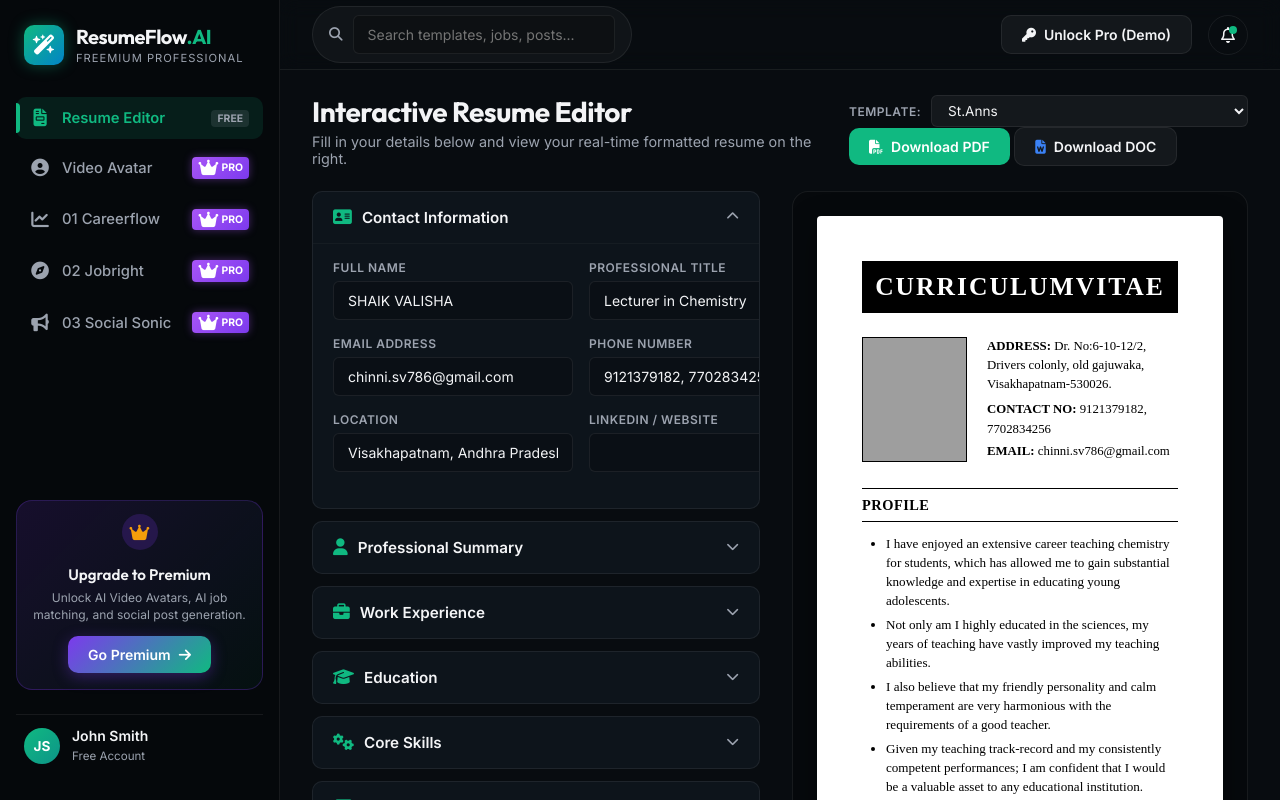
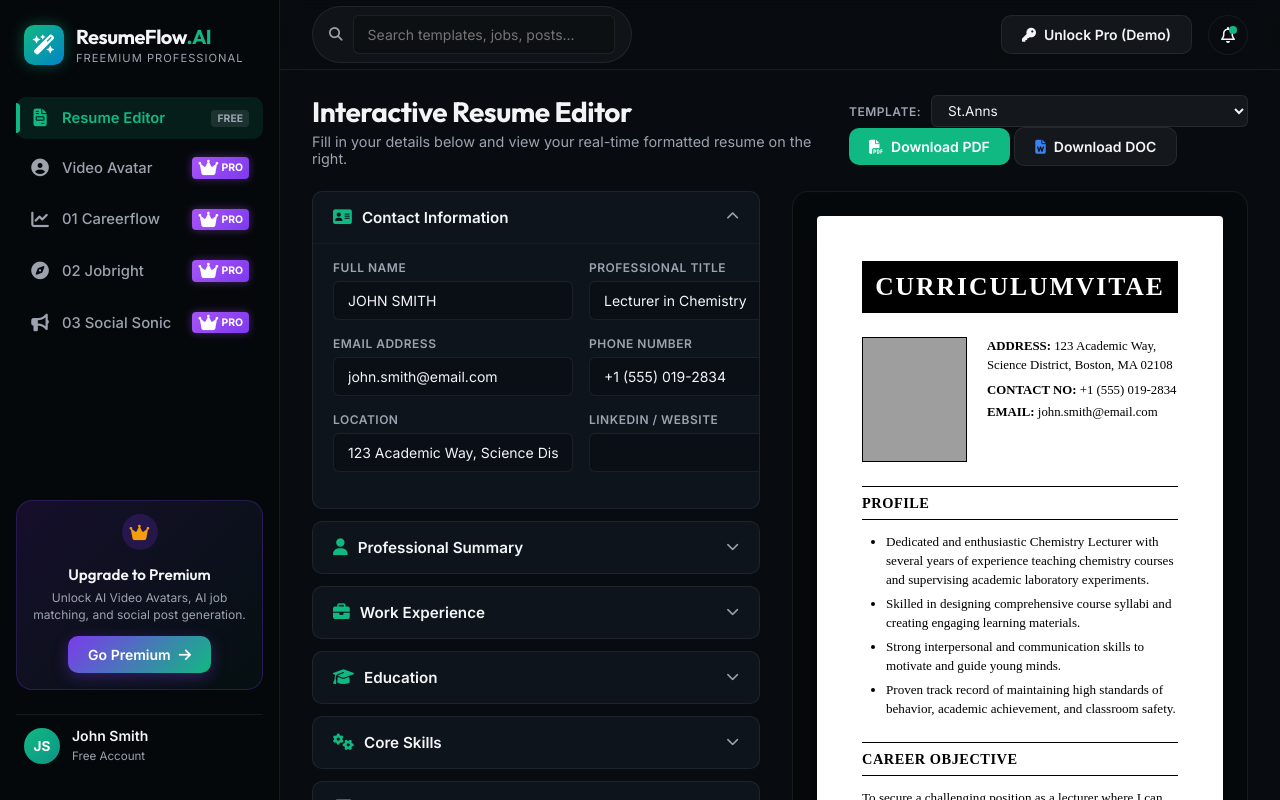
Before and after one commit to mohanse007/resumeflow-ai, a website built with Vite: page index.html in a window 1280 px wide. Built offline with nearby package versions, Linux system fonts and the light colour scheme; grey boxes are pictures that could not be loaded.

Commit message:
security: replace private resume details with generic mock details

```diff
--- a/app.js
+++ b/app.js
@@ -12,94 +12,76 @@ const state = {
   localServerUrl: 'http://localhost:5000/tts',
   activeTab: 'builder-tab',
   resume: {
-    fullName: "SHAIK VALISHA",
+    fullName: "JOHN SMITH",
     title: "Lecturer in Chemistry",
-    email: "chinni.sv786@gmail.com",
-    phone: "9121379182, 7702834256",
-    location: "Dr. No:6-10-12/2, Drivers colonly, old gajuwaka, Visakhapatnam-530026.",
+    email: "john.smith@email.com",
+    phone: "+1 (555) 019-2834",
+    location: "123 Academic Way, Science District, Boston, MA 02108",
     website: "",
-    summary: "I have enjoyed an extensive career teaching chemistry for students, which has allowed me to gain substantial knowledge and expertise in educating young adolescents.\nNot only am I highly educated in the sciences, my years of teaching have vastly improved my teaching abilities.\nI also believe that my friendly personality and calm temperament are very harmonious with the requirements of a good teacher.\nGiven my teaching track-record and my consistently competent performances; I am confident that I would be a valuable asset to any educational institution.",
-    skills: ["Excellent interpersonal skills.", "Strong analytical and logical skills.", "Ability to maintain high standards of achievement, behaviour, discipline and punctuality amongst students.", "Ability in clarifying the doubts."],
+    summary: "Dedicated and enthusiastic Chemistry Lecturer with several years of experience teaching chemistry courses and supervising academic laboratory experiments.\nSkilled in designing comprehensive course syllabi and creating engaging learning materials.\nStrong interpersonal and communication skills to motivate and guide young minds.\nProven track record of maintaining high standards of behavior, academic achievement, and classroom safety.",
+    skills: ["Excellent interpersonal skills.", "Strong analytical and logical thinking.", "Classroom management & student engagement.", "Lab safety protocols & instruction."],
     experience: [
       {
-        company: "St. Ann's college, Visakhapatnam",
-        title: "Junior Lecturer and Degree Lecturer",
-        dates: "2019 - Present",
-        location: "Visakhapatnam",
+        company: "Boston Science College",
+        title: "Lecturer in Chemistry",
+        dates: "2020 - Present",
+        location: "Boston, MA",
         bullets: [
-          "Working as Junior Lecturer and Degree Lecturer in St. Ann's college, Visakhapatnam from 2019 onwards.",
-          "Provided appropriate instruction for students and assessed their learning.",
-          "Conducted chemistry labs with specially designed student experiments and investigations.",
-          "Evaluated and graded student’s chemistry laboratory performance.",
-          "Developed chemistry curriculum and facilitated learning through effective lesson implementation.",
-          "Organizing Field trips, Projects, ICT classes and Internship programmes for evaluating the students."
+          "Delivering organic and general chemistry lectures to undergraduate students.",
+          "Supervising and instructing students during laboratory investigations.",
+          "Evaluating and grading student chemistry reports and lab performances.",
+          "Developing chemistry curriculum and designing experimental projects."
         ]
       },
       {
-        company: "Visakha Defence Academy, Visakhapatnam",
-        title: "Junior Lecturer and Degree Lecturer",
-        dates: "2016 - 2017",
-        location: "Visakhapatnam",
+        company: "Elite High Academy",
+        title: "Chemistry Instructor",
+        dates: "2017 - 2020",
+        location: "Boston, MA",
         bullets: [
-          "Worked as Junior Lecturer and Degree Lecturer in Visakha Defence Academy, Visakhapatnam from 2016-2017."
+          "Taught advanced chemistry classes and prepared students for college entrance examinations."
         ]
       }
     ],
     education: [
       {
-        school: "Chaitanya Women's College For PG, Gajuwaka, Visakhapatnam",
-        degree: "M.SC",
-        discipline: "Organic Chemistry",
-        board: "Andhra University",
-        dates: "2016",
-        gpa: "80%"
+        school: "State University of Massachusetts",
+        degree: "M.Sc.",
+        discipline: "Chemistry",
+        board: "University Board",
+        dates: "2017",
+        gpa: "85%"
       },
       {
-        school: "St. Ann's Degree College for Women, Malkapuram, Visakhapatnam",
-        degree: "B.SC",
+        school: "Boston Degree College",
+        degree: "B.Sc.",
         discipline: "Chemistry",
-        board: "Andhra University",
-        dates: "2014",
-        gpa: "83%"
-      },
-      {
-        school: "St. Ann's Junior College for Women, Malkapuram, Visakhapatnam",
-        degree: "Intermediate",
-        discipline: "MPC",
-        board: "B.I. E",
-        dates: "2011",
-        gpa: "82%"
-      },
-      {
-        school: "Mohan Secondary School, Gajuwaka",
-        degree: "SSC",
-        discipline: "",
-        board: "B.S. E",
-        dates: "2009",
-        gpa: "84%"
+        board: "College Board",
+        dates: "2015",
+        gpa: "88%"
       }
     ],
     projects: [],
 
     // Custom Traditional CV fields
     photoUrl: "",
-    careerObjective: "To get a challenging position of lecturer in which I can utilize my experience and make the bright carrier of students.",
-    otherQualification: "PURSUING B.ED",
-    workshopsAttended: "Attended National seminar on \"Chemical speciation in Biology and Marine Environment-CSBME-2019\" on 29th and 30th of September at ANDHRA UNIVERSITY, Visakhapatnam District.\nAttended National level Webinar on \"TOTAL SYNTHESIS OF NATURAL PRODUCTS USING CHIRAL POOL COMPOUNDS\" on 19/7/2020 at Andhra Loyola college(A), Vijayawada District.\nAttended National level Webinar on \"CHEMDRAW IN CHEMISTRY TEACHING AND RESEARCH\" on 28/8/2020 at Government Degree College, East Godavari District.\nAttended National level Webinar on \"FREE ONLINE TOOLS USEFUL FOR EFFECTIVE CHEMISTRY LECTURING\" on 9/7/2020 at St. Vincent De Paul College, Eluru.\nAttended 2 days workshop on \"OUTCOME BASED EDUCATION ON IMPORTANCE OF ACCREDITATION TO ENHANCE THE QUALITY IN TECHNICAL EDUCATION\" on 25th and 26th March,2021 at GITAM UNIVERSITY, Visakhapatnam.",
-    workshopsOrganized: "Conducted National level Webinar on \"ANALYTICAL METHODS IN CHEMISTRY\" on 23/7/2021 for UG students at St. Ann's College, Visakhapatnam.",
-    paperPublications: "No paper publications",
-    awards: "No Awards and Recognition",
-    fatherName: "SHAIK DURGA PRASAD",
-    dob: "04/04/1995",
-    sex: "FEMALE",
-    maritalStatus: "UNMARRIED",
-    languages: "TELUGU & ENGLISH",
-    nationality: "MUSLIM",
-    hobbies: "LEARNING SUBJECT, PLAYING PUZZLES.",
-    aadhaar: "618396631471",
-    declaration: "I, solemnly declare that all the above information is correct to the best of myknowledgeandbelief.",
-    place: "VISAKHAPATNAM",
-    signature: "S.k. Valisha"
+    careerObjective: "To secure a challenging position as a lecturer where I can utilize my academic background and teaching skills to make a positive impact on student outcomes.",
+    otherQualification: "CERTIFIED SCIENCE INSTRUCTOR",
+    workshopsAttended: "Attended National Seminar on Chemical Education and Pedagogy in 2023.\nAttended Workshop on Modern Laboratory safety practices in 2021.\nAttended Webinar on Active Learning in College Science in 2020.",
+    workshopsOrganized: "Organized Seminar on Analytical Chemistry Methods for High School Students in 2022.",
+    paperPublications: "No publications",
+    awards: "Outstanding Teacher Award, 2022",
+    fatherName: "Robert Smith",
+    dob: "01/01/1990",
+    sex: "MALE",
+    maritalStatus: "MARRIED",
+    languages: "English & Spanish",
+    nationality: "American",
+    hobbies: "Reading, scientific writing, hiking",
+    aadhaar: "1234 5678 9012",
+    declaration: "I hereby declare that all the information furnished above is true and correct to the best of my knowledge and belief.",
+    place: "BOSTON, MA",
+    signature: "John Smith"
   }
 };
 
--- a/index.html
+++ b/index.html
@@ -153,7 +153,7 @@
                 <div class="form-row">
                   <div class="form-group">
                     <label>Full Name</label>
-                    <input type="text" id="resume-fullname" value="SHAIK VALISHA">
+                    <input type="text" id="resume-fullname" value="JOHN SMITH">
                   </div>
                   <div class="form-group">
                     <label>Professional Title</label>
@@ -163,17 +163,17 @@
                 <div class="form-row">
                   <div class="form-group">
                     <label>Email Address</label>
-                    <input type="email" id="resume-email" value="chinni.sv786@gmail.com">
+                    <input type="email" id="resume-email" value="john.smith@email.com">
                   </div>
                   <div class="form-group">
                     <label>Phone Number</label>
-                    <input type="tel" id="resume-phone" value="9121379182, 7702834256">
+                    <input type="tel" id="resume-phone" value="+1 (555) 019-2834">
                   </div>
                 </div>
                 <div class="form-row">
                   <div class="form-group">
                     <label>Location</label>
-                    <input type="text" id="resume-location" value="Visakhapatnam, Andhra Pradesh">
+                    <input type="text" id="resume-location" value="123 Academic Way, Science District, Boston, MA 02108">
                   </div>
                   <div class="form-group">
                     <label>LinkedIn / Website</label>
@@ -197,7 +197,10 @@
                       <i class="fa-solid fa-wand-magic-sparkles"></i> AI Generate <span class="badge pro" style="font-size: 0.55rem; padding: 1px 4px; margin-left: 4px;"><i class="fa-solid fa-crown"></i> Pro</span>
                     </button>
                   </div>
-                  <textarea id="resume-summary" rows="4">I have enjoyed an extensive career teaching chemistry for students, which has allowed me to gain substantial knowledge and expertise in educating young adolescents. Not only am I highly educated in the sciences, my years of teaching have vastly improved my teaching abilities. I also believe that my friendly personality and calm temperament are very harmonious with the requirements of a good teacher. Given my teaching track-record and my consistently competent performances; I am confident that I would be a valuable asset to any educational institution.</textarea>
+                  <textarea id="resume-summary" rows="4">Dedicated and enthusiastic Chemistry Lecturer with several years of experience teaching chemistry courses and supervising academic laboratory experiments.
+Skilled in designing comprehensive course syllabi and creating engaging learning materials.
+Strong interpersonal and communication skills to motivate and guide young minds.
+Proven track record of maintaining high standards of behavior, academic achievement, and classroom safety.</textarea>
                 </div>
               </div>
             </div>
@@ -215,30 +218,29 @@
                     <div class="form-row">
                       <div class="form-group">
                         <label>Company Name</label>
-                        <input type="text" class="exp-company" value="St. Ann's college, Visakhapatnam">
+                        <input type="text" class="exp-company" value="Boston Science College">
                       </div>
                       <div class="form-group">
                         <label>Job Title</label>
-                        <input type="text" class="exp-title" value="Junior Lecturer and Degree Lecturer">
+                        <input type="text" class="exp-title" value="Lecturer in Chemistry">
                       </div>
                     </div>
                     <div class="form-row">
                       <div class="form-group">
                         <label>Dates (e.g. 2024 - Present)</label>
-                        <input type="text" class="exp-dates" value="2019 - Present">
+                        <input type="text" class="exp-dates" value="2020 - Present">
                       </div>
                       <div class="form-group">
                         <label>Location</label>
-                        <input type="text" class="exp-loc" value="Visakhapatnam">
+                        <input type="text" class="exp-loc" value="Boston, MA">
                       </div>
                     </div>
                     <div class="form-group">
                       <label>Key Accomplishments (One per line)</label>
-                      <textarea class="exp-desc" rows="4">Working as Junior Lecturer and Degree Lecturer in St. Ann's college, Visakhapatnam from 2019 onwards.
-Conducted chemistry labs with specially designed student experiments and investigations.
-Evaluated and graded student's chemistry laboratory performance.
-Developed chemistry curriculum and facilitated learning through effective lesson implementation.
-Organized Field trips, Projects, ICT classes and Internship programmes for evaluating the students.</textarea>
+                      <textarea class="exp-desc" rows="4">Delivering organic and general chemistry lectures to undergraduate students.
+Supervising and instructing students during laboratory investigations.
+Evaluating and grading student chemistry reports and lab performances.
+Developing chemistry curriculum and designing experimental projects.</textarea>
                     </div>
                   </div>
                   <!-- Job Item 2 -->
@@ -246,26 +248,26 @@ Organized Field trips, Projects, ICT classes and Internship programmes for evalu
                     <div class="form-row">
                       <div class="form-group">
                         <label>Company Name</label>
-                        <input type="text" class="exp-company" value="Visakha Defence Academy, Visakhapatnam">
+                        <input type="text" class="exp-company" value="Elite High Academy">
                       </div>
                       <div class="form-group">
                         <label>Job Title</label>
-                        <input type="text" class="exp-title" value="Junior Lecturer and Degree Lecturer">
+                        <input type="text" class="exp-title" value="Chemistry Instructor">
                       </div>
                     </div>
                     <div class="form-row">
                       <div class="form-group">
                         <label>Dates (e.g. 2024 - Present)</label>
-                        <input type="text" class="exp-dates" value="2016 - 2017">
+                        <input type="text" class="exp-dates" value="2017 - 2020">
                       </div>
                       <div class="form-group">
                         <label>Location</label>
-                        <input type="text" class="exp-loc" value="Visakhapatnam">
+                        <input type="text" class="exp-loc" value="Boston, MA">
                       </div>
                     </div>
                     <div class="form-group">
                       <label>Key Accomplishments (One per line)</label>
-                      <textarea class="exp-desc" rows="2">Worked as Junior Lecturer and Degree Lecturer in Visakha Defence Academy, Visakhapatnam from 2016-2017.</textarea>
+                      <textarea class="exp-desc" rows="2">Taught advanced chemistry classes and prepared students for college entrance examinations.</textarea>
                     </div>
                   </div>
                 </div>
@@ -287,31 +289,31 @@ Organized Field trips, Projects, ICT classes and Internship programmes for evalu
                     <div class="form-row">
                       <div class="form-group">
                         <label>School / College</label>
-                        <input type="text" class="edu-school" value="Chaitanya Women's College For PG, Gajuwaka, Visakhapatnam">
+                        <input type="text" class="edu-school" value="State University of Massachusetts">
                       </div>
                       <div class="form-group">
                         <label>Degree / Qualification</label>
-                        <input type="text" class="edu-degree" value="M.SC">
+                        <input type="text" class="edu-degree" value="M.Sc.">
                       </div>
                     </div>
                     <div class="form-row">
                       <div class="form-group">
                         <label>Discipline / Major</label>
-                        <input type="text" class="edu-discipline" value="Organic Chemistry">
+                        <input type="text" class="edu-discipline" value="Chemistry">
                       </div>
                       <div class="form-group">
                         <label>Board / University</label>
-                        <input type="text" class="edu-board" value="Andhra University">
+                        <input type="text" class="edu-board" value="University Board">
                       </div>
                     </div>
                     <div class="form-row">
                       <div class="form-group">
                         <label>Graduation Year / Dates</label>
-                        <input type="text" class="edu-dates" value="2016">
+                        <input type="text" class="edu-dates" value="2017">
                       </div>
                       <div class="form-group">
                         <label>Marks % / GPA</label>
-                        <input type="text" class="edu-gpa" value="80%">
+                        <input type="text" class="edu-gpa" value="85%">
                       </div>
                     </div>
                   </div>
@@ -331,7 +333,7 @@ Organized Field trips, Projects, ICT classes and Internship programmes for evalu
               <div class="accordion-content">
                 <div class="form-group">
                   <label>Skills (Comma separated)</label>
-                  <input type="text" id="resume-skills" value="Organic Chemistry, Inorganic Chemistry, Chemistry Labs, Curriculum Development, Student Mentorship, Lesson Planning, Classroom Management">
+                  <input type="text" id="resume-skills" value="Excellent interpersonal skills, Strong analytical and logical thinking, Classroom management & student engagement, Lab safety protocols & instruction">
                 </div>
               </div>
             </div>
@@ -368,11 +370,11 @@ Organized Field trips, Projects, ICT classes and Internship programmes for evalu
                 </div>
                 <div class="form-group">
                   <label>Career Objective</label>
-                  <textarea id="resume-objective" rows="3">To get a challenging position of lecturer in which I can utilize my experience and make the bright carrier of students.</textarea>
+                  <textarea id="resume-objective" rows="3">To secure a challenging position as a lecturer where I can utilize my academic background and teaching skills to make a positive impact on student outcomes.</textarea>
                 </div>
                 <div class="form-group">
                   <label>Other Qualifications (One per line)</label>
-                  <textarea id="resume-other-qual" rows="2">PURSUING B.ED</textarea>
+                  <textarea id="resume-other-qual" rows="2">CERTIFIED SCIENCE INSTRUCTOR</textarea>
                 </div>
               </div>
             </div>
@@ -385,23 +387,21 @@ Organized Field trips, Projects, ICT classes and Internship programmes for evalu
               <div class="accordion-content">
                 <div class="form-group">
                   <label>Workshops / Seminars Attended (One per line)</label>
-                  <textarea id="resume-workshops-attended" rows="4">Attended National seminar on "Chemical speciation in Biology and Marine Environment-CSBME-2019" on 29th and 30th of September at ANDHRA UNIVERSITY, Visakhapatnam District.
-Attended National level Webinar on "TOTAL SYNTHESIS OF NATURAL PRODUCTS USING CHIRAL POOL COMPOUNDS" on 19/7/2020 at Andhra Loyola college(A), Vijayawada District.
-Attended National level Webinar on "CHEMDRAW IN CHEMISTRY TEACHING AND RESEARCH" on 28/8/2020 at Government Degree College, East Godavari District.
-Attended National level Webinar on "FREE ONLINE TOOLS USEFUL FOR EFFECTIVE CHEMISTRY LECTURING" on 9/7/2020 at St. Vincent De Paul College, Eluru.
-Attended 2 days workshop on "OUTCOME BASED EDUCATION ON IMPORTANCE OF ACCREDITATION TO ENHANCE THE QUALITY IN TECHNICAL EDUCATION" on 25th and 26th March,2021 at GITAM UNIVERSITY, Visakhapatnam.</textarea>
+                  <textarea id="resume-workshops-attended" rows="4">Attended National Seminar on Chemical Education and Pedagogy in 2023.
+Attended Workshop on Modern Laboratory safety practices in 2021.
+Attended Webinar on Active Learning in College Science in 2020.</textarea>
                 </div>
                 <div class="form-group">
                   <label>Workshops / Seminars Organized (One per line)</label>
-                  <textarea id="resume-workshops-organized" rows="2">Conducted National level Webinar on "ANALYTICAL METHODS IN CHEMISTRY" on 23/7/2021 for UG students at St. Ann's College, Visakhapatnam.</textarea>
+                  <textarea id="resume-workshops-organized" rows="2">Organized Seminar on Analytical Chemistry Methods for High School Students in 2022.</textarea>
                 </div>
                 <div class="form-group">
                   <label>Paper Publications (One per line)</label>
-                  <textarea id="resume-publications" rows="2">No paper publications</textarea>
+                  <textarea id="resume-publications" rows="2">No publications</textarea>
                 </div>
                 <div class="form-group">
                   <label>Awards / Recognition (One per line)</label>
-                  <textarea id="resume-awards" rows="2">No Awards and Recognition</textarea>
+                  <textarea id="resume-awards" rows="2">Outstanding Teacher Award, 2022</textarea>
                 </div>
               </div>
             </div>
@@ -415,55 +415,55 @@ Attended 2 days workshop on "OUTCOME BASED EDUCATION ON IMPORTANCE OF ACCREDITAT
                 <div class="form-row">
                   <div class="form-group">
                     <label>Father's Name</label>
-                    <input type="text" id="resume-father-name" value="SHAIK DURGA PRASAD">
+                    <input type="text" id="resume-father-name" value="Robert Smith">
                   </div>
                   <div class="form-group">
                     <label>Date of Birth</label>
-                    <input type="text" id="resume-dob" value="04/04/1995">
+                    <input type="text" id="resume-dob" value="01/01/1990">
                   </div>
                 </div>
                 <div class="form-row">
                   <div class="form-group">
                     <label>Sex</label>
-                    <input type="text" id="resume-sex" value="FEMALE">
+                    <input type="text" id="resume-sex" value="MALE">
                   </div>
                   <div class="form-group">
                     <label>Marital Status</label>
-                    <input type="text" id="resume-marital-status" value="UNMARRIED">
+                    <input type="text" id="resume-marital-status" value="MARRIED">
                   </div>
                 </div>
                 <div class="form-row">
                   <div class="form-group">
                     <label>Languages Known</label>
-                    <input type="text" id="resume-languages" value="TELUGU & ENGLISH">
+                    <input type="text" id="resume-languages" value="English & Spanish">
                   </div>
                   <div class="form-group">
                     <label>Nationality</label>
-                    <input type="text" id="resume-nationality" value="MUSLIM">
+                    <input type="text" id="resume-nationality" value="American">
                   </div>
                 </div>
                 <div class="form-row">
                   <div class="form-group">
                     <label>Hobbies</label>
-                    <input type="text" id="resume-hobbies" value="LEARNING SUBJECT, PLAYING PUZZLES.">
+                    <input type="text" id="resume-hobbies" value="Reading, scientific writing, hiking">
                   </div>
                   <div class="form-group">
                     <label>Aadhaar No.</label>
-                    <input type="text" id="resume-aadhaar" value="618396631471">
+                    <input type="text" id="resume-aadhaar" value="1234 5678 9012">
                   </div>
                 </div>
                 <div class="form-group">
                   <label>Declaration Statement</label>
-                  <textarea id="resume-declaration" rows="2">I, solemnly declare that all the above information is correct to the best of myknowledgeandbelief.</textarea>
+                  <textarea id="resume-declaration" rows="2">I hereby declare that all the information furnished above is true and correct to the best of my knowledge and belief.</textarea>
                 </div>
                 <div class="form-row">
                   <div class="form-group">
                     <label>Declaration Place</label>
-                    <input type="text" id="resume-place" value="VISAKHAPATNAM">
+                    <input type="text" id="resume-place" value="BOSTON, MA">
                   </div>
                   <div class="form-group">
                     <label>Signature Text / Name</label>
-                    <input type="text" id="resume-signature" value="S.k. Valisha">
+                    <input type="text" id="resume-signature" value="John Smith">
                   </div>
                 </div>
               </div>
```
